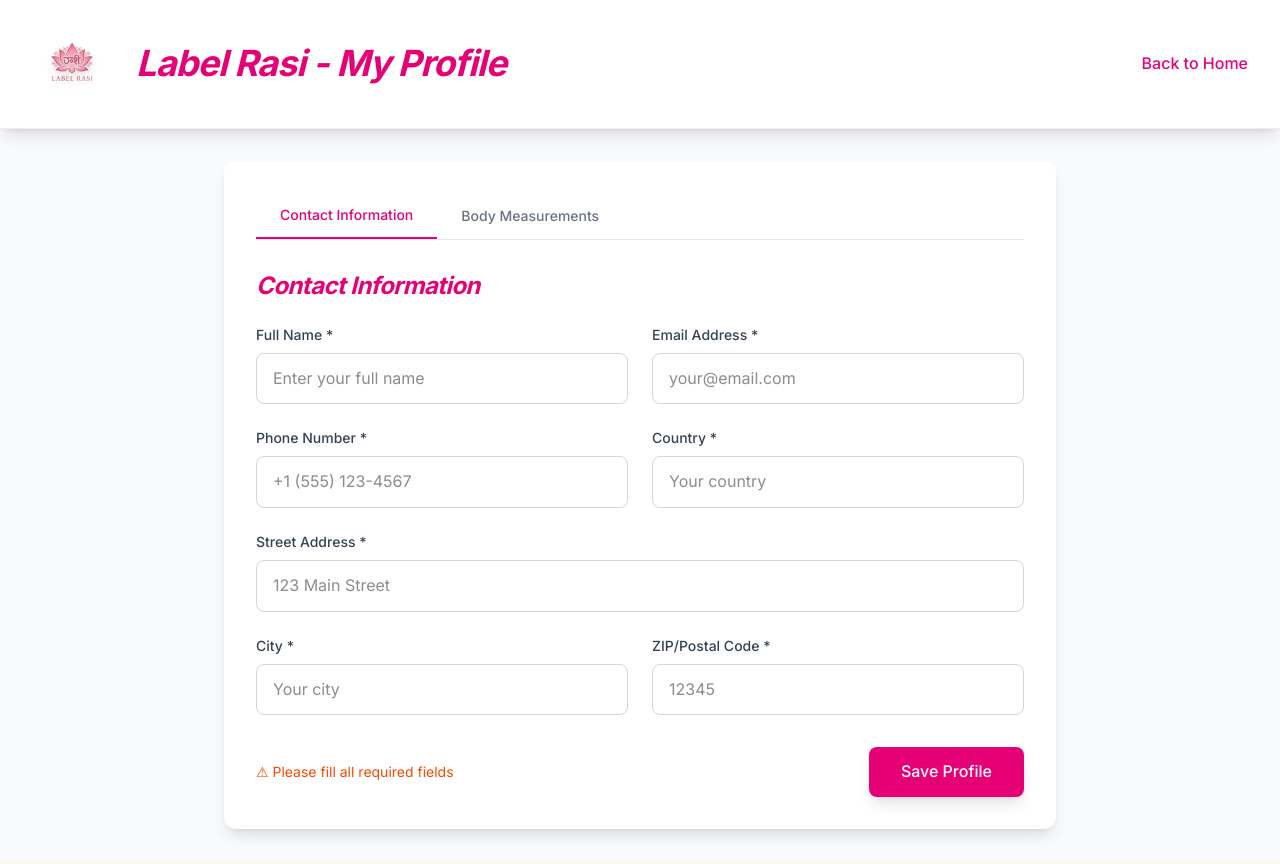
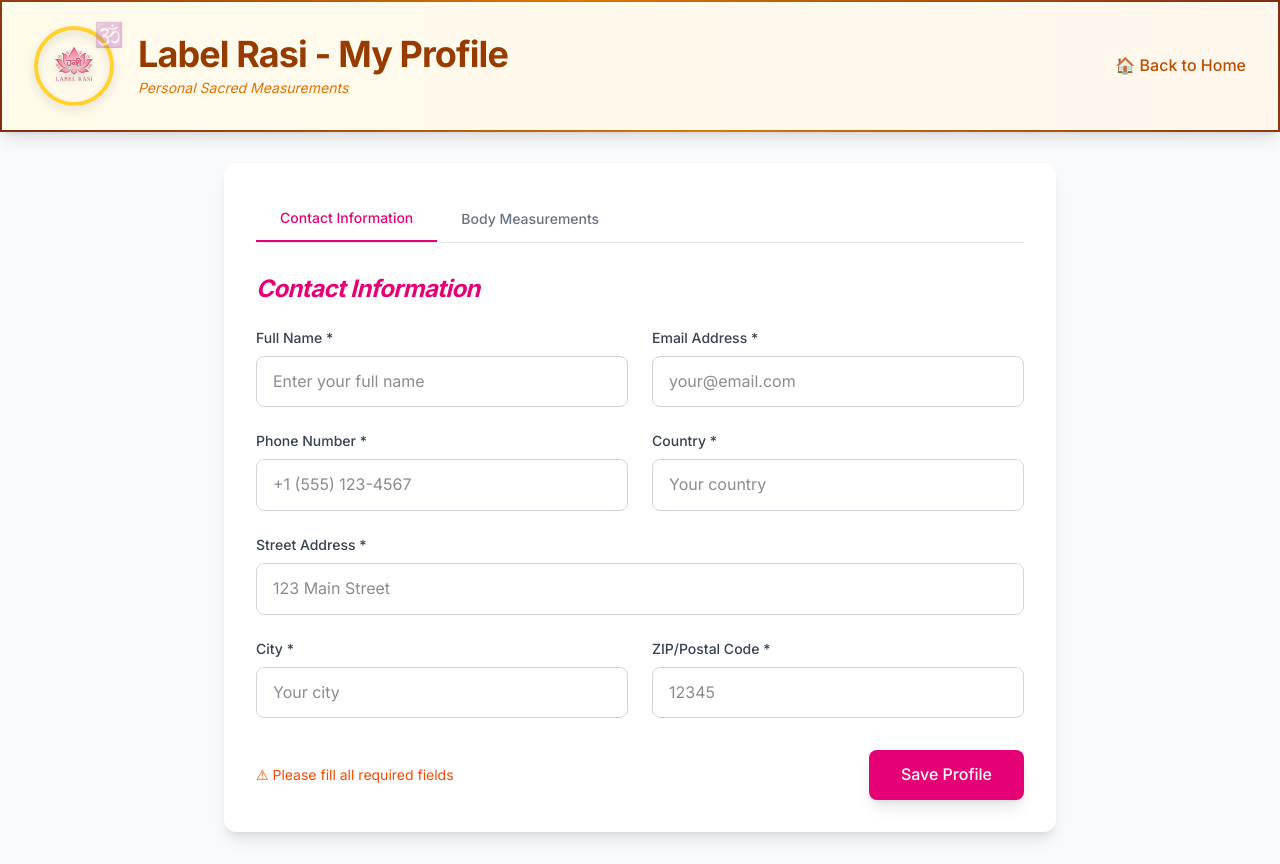
Before and after one commit to sirisharedddyy/label_rasi, a Next.js app: page /profile in a window 1280 px wide. Built offline with nearby package versions, Linux system fonts and the light colour scheme.

Commit message:
Blend profile and cart page colors with traditional Indian theme

```diff
--- a/src/app/cart/page.tsx
+++ b/src/app/cart/page.tsx
@@ -22,15 +22,20 @@ export default function CartPage() {
 
   return (
     <div className="min-h-screen bg-gray-50">
-      <header className="bg-white shadow-lg border-b border-pink-100">
+      <header className="bg-gradient-to-r from-amber-50 to-orange-50 shadow-lg border-b-4 border-amber-200 traditional-border">
         <div className="max-w-7xl mx-auto px-4 sm:px-6 lg:px-8">
           <div className="flex justify-between items-center py-6">
-            <div className="flex items-center space-x-4">
-              <img src="/logo.png" alt="Label Rasi Logo" className="h-12" />
-              <h1 className="text-4xl font-bold italic text-pink-600">Label Rasi - Shopping Cart</h1>
+            <div className="flex items-center space-x-6">
+              <div className="relative mandala-decoration">
+                <img src="/logo.png" alt="Label Rasi Logo" className="h-20 drop-shadow-lg rounded-full border-4 border-amber-300" />
+              </div>
+              <div>
+                <h1 className="text-4xl font-bold text-amber-800 font-serif">Label Rasi - Shopping Cart</h1>
+                <p className="text-sm text-amber-600 italic">Your Sacred Selections</p>
+              </div>
             </div>
-            <Link href="/products" className="text-pink-600 hover:text-pink-800 font-medium">
-              Continue Shopping
+            <Link href="/products" className="text-amber-700 hover:text-amber-800 font-medium transition-colors duration-300">
+              🪔 Continue Shopping
             </Link>
           </div>
         </div>
@@ -87,8 +92,8 @@ export default function CartPage() {
               </div>
               <div className="mt-6 text-right">
                 <Link href="/checkout">
-                  <button className="bg-pink-600 text-white px-8 py-3 rounded-lg hover:bg-pink-700 text-lg font-medium shadow-lg transition-colors">
-                    Proceed to Checkout
+                  <button className="bg-gradient-to-r from-amber-600 to-red-600 text-white px-8 py-3 rounded-lg hover:from-amber-700 hover:to-red-700 text-lg font-medium shadow-lg transition-all duration-300 transform hover:scale-105">
+                    🪔 Proceed to Checkout 🪔
                   </button>
                 </Link>
               </div>
--- a/src/app/profile/page.tsx
+++ b/src/app/profile/page.tsx
@@ -64,15 +64,20 @@ export default function ProfilePage() {
 
   return (
     <div className="min-h-screen bg-gray-50">
-      <header className="bg-white shadow-lg border-b border-pink-100">
+      <header className="bg-gradient-to-r from-amber-50 to-orange-50 shadow-lg border-b-4 border-amber-200 traditional-border">
         <div className="max-w-7xl mx-auto px-4 sm:px-6 lg:px-8">
           <div className="flex justify-between items-center py-6">
             <div className="flex items-center space-x-6">
-              <img src="/logo.png" alt="Label Rasi Logo" className="h-20 drop-shadow-lg" />
-              <h1 className="text-4xl font-bold italic text-pink-600">Label Rasi - My Profile</h1>
+              <div className="relative mandala-decoration">
+                <img src="/logo.png" alt="Label Rasi Logo" className="h-20 drop-shadow-lg rounded-full border-4 border-amber-300" />
+              </div>
+              <div>
+                <h1 className="text-4xl font-bold text-amber-800 font-serif">Label Rasi - My Profile</h1>
+                <p className="text-sm text-amber-600 italic">Personal Sacred Measurements</p>
+              </div>
             </div>
-            <Link href="/" className="text-pink-600 hover:text-pink-800 font-medium">
-              Back to Home
+            <Link href="/" className="text-amber-700 hover:text-amber-800 font-medium transition-colors duration-300">
+              🏠 Back to Home
             </Link>
           </div>
         </div>
```
